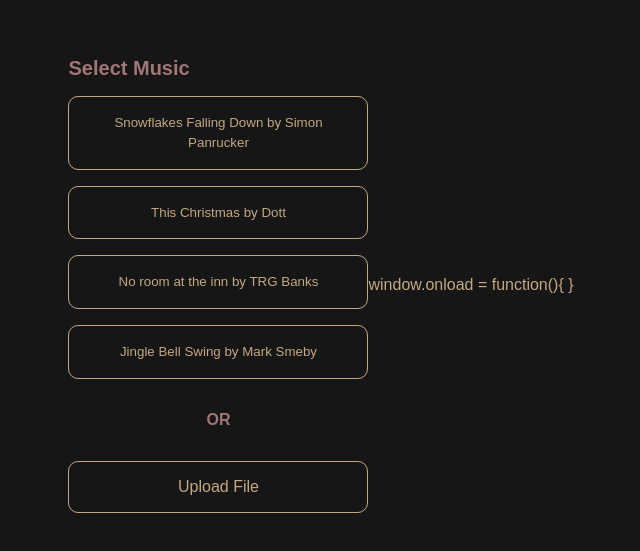
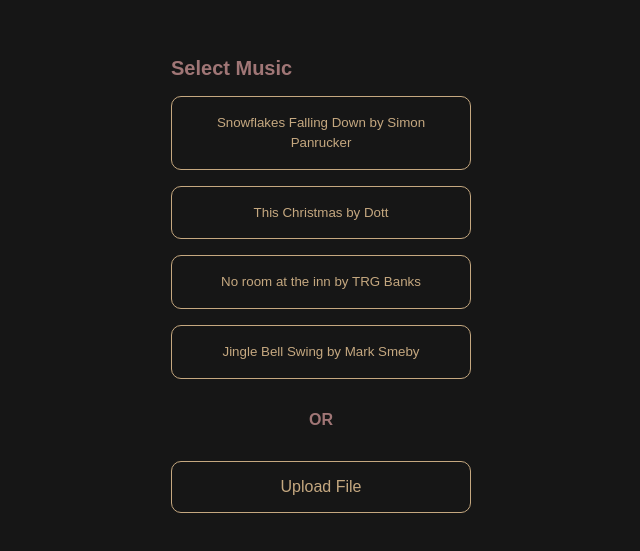
Before and after one commit to beatrizeagustin/xmas_sample, a plain HTML site: page index.html in a window 1280 px wide. Shown: the part 115-666 px from the top of the page, without its empty margins (319-959 px from the left). Drawn offline with nearby package versions, Linux system fonts and the light colour scheme.

Commit message:
Update index.html

```diff
--- a/index.html
+++ b/index.html
@@ -31,8 +31,8 @@
     </li>
   </ul>
 </div>
-    window.onload = function(){
+
     <script src="main.js"></script>
-      }
+
   </body>
 </html>
```
